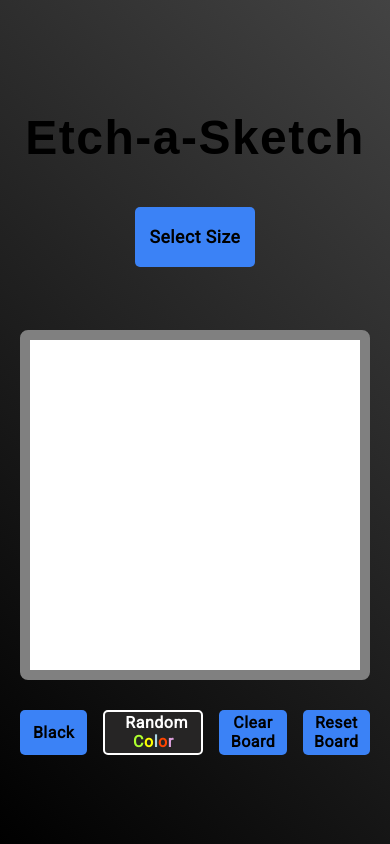
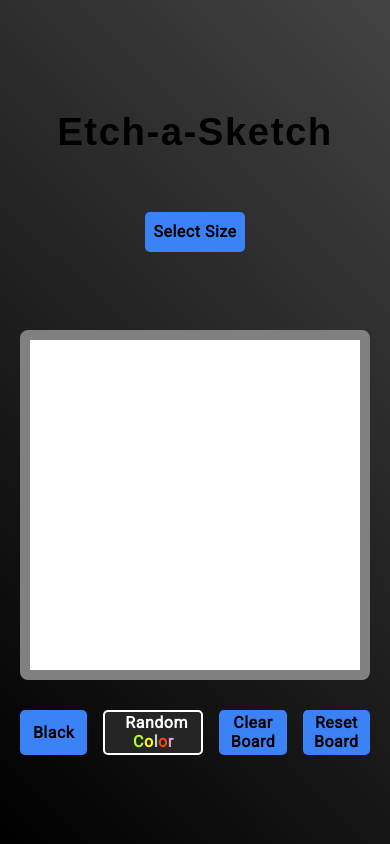
Before and after one commit to mateus-britto/My-projects, a plain HTML site: page etch-a-sketch/index.html in a window 390 px wide. Drawn offline with Linux system fonts and the light colour scheme; a web font is replaced by a local one.

Commit message:
Alter styling in the etch-a-sketch project

```diff
--- a/etch-a-sketch/styles.css
+++ b/etch-a-sketch/styles.css
@@ -165,7 +165,7 @@ button:active {
 @media only screen and (max-width: 500px) {
 
     .title {
-        font-size: 3rem;
+        font-size: 2.4rem;
     }
 
     .board {
@@ -173,6 +173,12 @@ button:active {
         height: 350px;
     }
 
+    .size-btn {
+        height: 40px;
+        width: 100px;
+        font-size: 1rem;
+    }
+
     .btn-container {
         width: 350px;
     }
```
